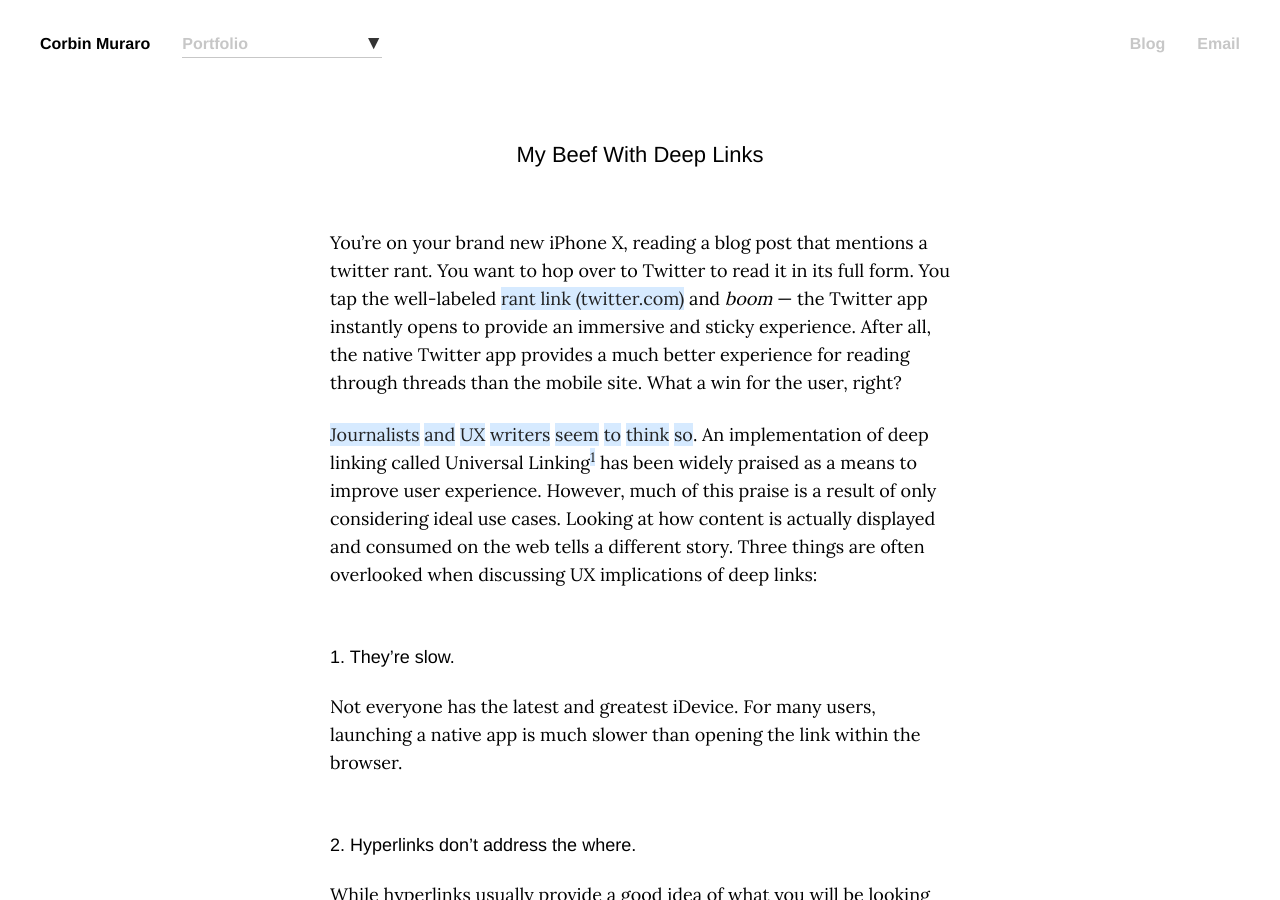
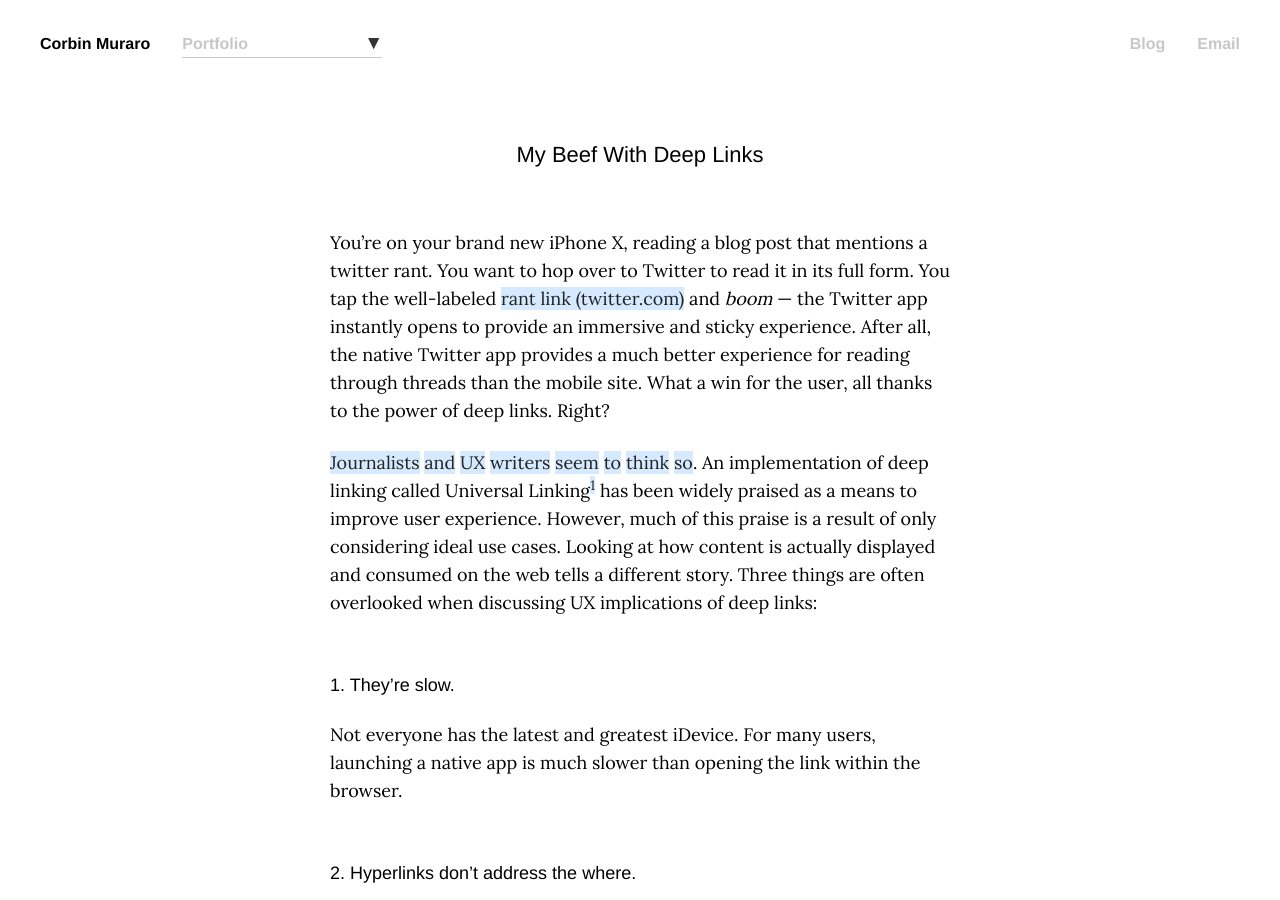
Before and after one commit to corbinmuraro/corbinmuraro.com, a Jekyll site: the page built from _blogs/deeplinks.md, in a window 1280 px wide and 900 px high. Built offline with Jekyll 4.4.1, drawn with Linux system fonts in a browser that asks for light colours; nearby versions of some CDN libraries.

Commit message:
Tweaked article

```diff
--- a/_blogs/deeplinks.md
+++ b/_blogs/deeplinks.md
@@ -7,7 +7,7 @@ date: 2017-11-15
 
 # My Beef With Deep Links
 
-You're on your brand new iPhone X, reading a blog post that mentions a twitter rant. You want to hop over to Twitter to read it in its full form. You tap the well-labeled [rant link (twitter.com)](https://twitter.com/gravislizard/status/927593460642615296) and *boom* — the Twitter app instantly opens to provide an immersive and sticky experience. After all, the native Twitter app provides a much better experience for reading through threads than the mobile site. What a win for the user, right?
+You're on your brand new iPhone X, reading a blog post that mentions a twitter rant. You want to hop over to Twitter to read it in its full form. You tap the well-labeled [rant link (twitter.com)](https://twitter.com/gravislizard/status/927593460642615296) and *boom* — the Twitter app instantly opens to provide an immersive and sticky experience. After all, the native Twitter app provides a much better experience for reading through threads than the mobile site. What a win for the user, all thanks to the power of deep links. Right?
 
 [Journalists](https://techcrunch.com/2015/06/12/a-brief-history-of-deep-linking/) [and](https://apsalar.com/2017/02/wtf-are-universal-links-and-why-should-you-care/) [UX](https://www.tune.com/blog/optimizing-user-experience-with-deferred-deep-linking/) [writers](https://www.uxmatters.com/mt/archives/2016/01/the-crucial-role-deep-linking-should-play-in-your-mobile-app.php) [seem](https://blog.markgrowth.com/deep-linking-what-is-it-why-does-your-app-need-it-and-how-to-use-it-fe45a957aa0f) [to](https://www.linkedin.com/pulse/we-examined-universal-links-across-hundreds-apps-data-austin-hay/) [think](https://www.sitepoint.com/ios-universal-links-for-a-seamless-app-user-experience/) [so](https://clearbridgemobile.com/7-benefits-of-mobile-app-deep-linking/). An implementation of deep linking called Universal Linking[^1] has been widely praised as a means to improve user experience. However, much of this praise is a result of only considering ideal use cases. Looking at how content is actually displayed and consumed on the web tells a different story. Three things are often overlooked when discussing UX implications of deep links:
 
```
